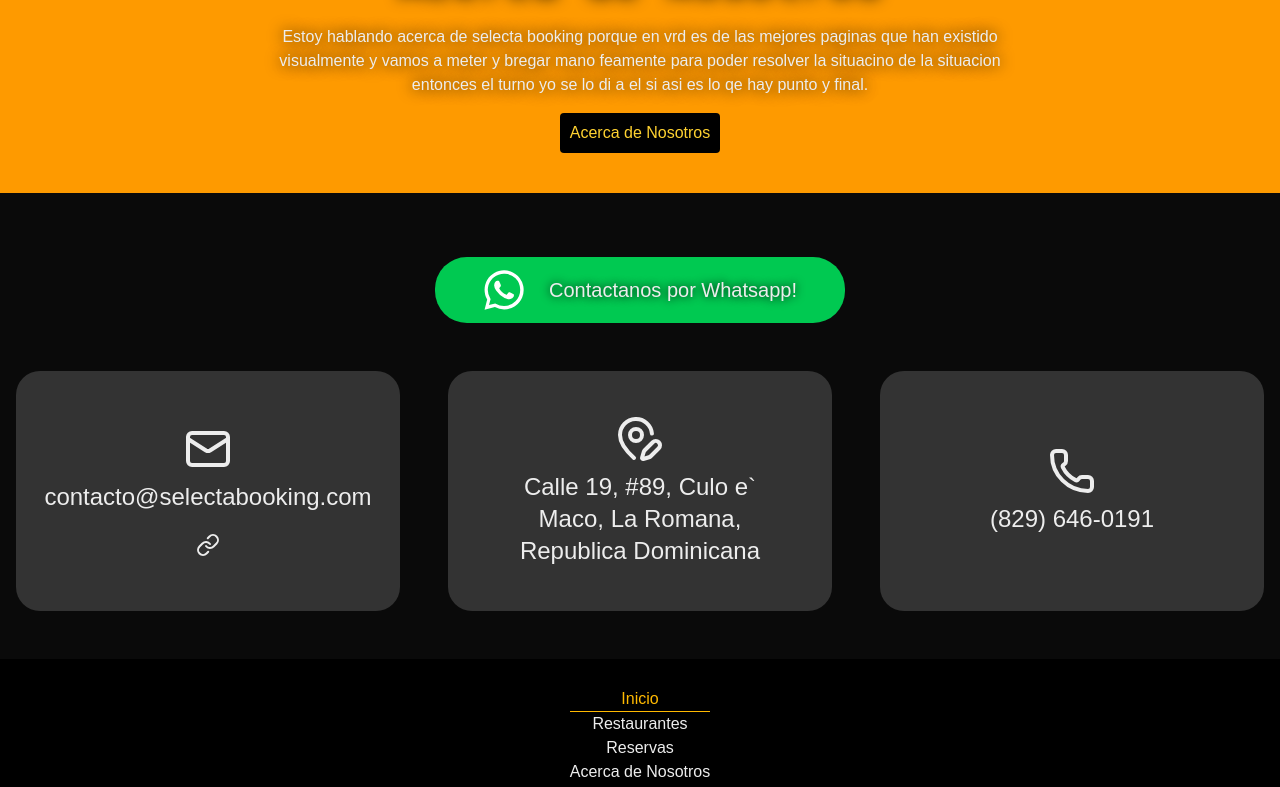
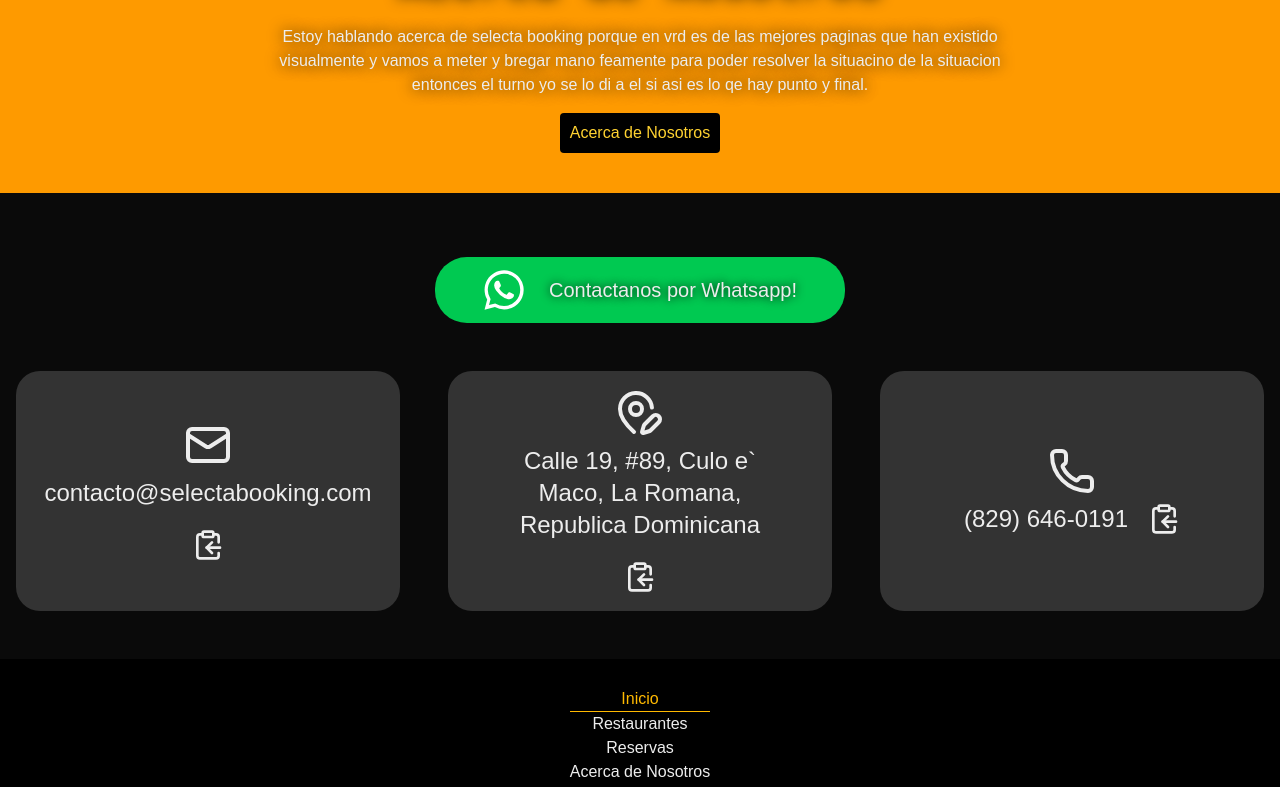
Before and after one commit to Yenser1/selecta-booking-oficial, a Next.js app: page / in a window 1280 px wide. Shown: the part 2008-2795 px from the top of the page. Built offline with nearby package versions, Linux system fonts and the light colour scheme; a web font is replaced by a local one.

Commit message:
nice changes and whatsapp changes

```diff
--- a/src/app/AcercaDeNosotros/page.jsx
+++ b/src/app/AcercaDeNosotros/page.jsx
@@ -5,14 +5,14 @@
         <section>
             <h1 className="heading text-center">Acerca de Nosotros</h1>
             <div
-                className="w-full flex items-center justify-center flex-wrap"
+                className="w-full flex items-center justify-center flex-wrap mt-12"
                 style={{
                     gap: "clamp(10px, 5vw + 1rem, 10rem)",
                 }}
             >
-                <div className="w-96 h-96 bg-amber-200 rounded-4xl">Imagen</div>
-                <div className="w-96 h-96 bg-blue-200">
-                    <p>
+                <div className="w-96 h-96 bg-amber-200 rounded-4xl"></div>
+                <div className="w-96 h-96 flex justify-center items-center">
+                    <p className="text-justify">
                         Lorem ipsum dolor sit amet consectetur adipisicing elit. Optio nobis blanditiis labore molestiae adipisci dolores quos, impedit nostrum, odio deserunt doloribus quod velit
                         recusandae placeat ab cum eos quas error.
                     </p>
@@ -24,15 +24,15 @@
                     gap: "clamp(10px, 5vw + 1rem, 10rem)",
                 }}
             >
-                <div className="w-96 h-96 bg-blue-200">
+                <div className="w-96 h-96 flex justify-center items-center">
                     <p>
                         Lorem ipsum dolor sit amet consectetur adipisicing elit. Optio nobis blanditiis labore molestiae adipisci dolores quos, impedit nostrum, odio deserunt doloribus quod velit
                         recusandae placeat ab cum eos quas error.
                     </p>
                 </div>
-                <div className="w-96 h-96 bg-amber-200 rounded-4xl">Imagen</div>
+                <div className="w-96 h-96 bg-amber-200 rounded-4xl"></div>
             </div>
-            <p className="mt-20 text-center">
+            <p className="mt-20 text-center px-[10vw]">
                 Lorem ipsum dolor sit amet consectetur adipisicing elit. Omnis natus magnam sint ducimus voluptatum voluptates perferendis, deleniti dicta pariatur alias, harum doloremque voluptatem.
                 Eos iste, repellat est voluptatum corrupti mollitia.
             </p>
--- a/src/app/CONST/restuarants.js
+++ b/src/app/CONST/restuarants.js
@@ -76,16 +76,5 @@
         descripcionLarga:
             "Lorem ipsum dolor sit amet consectetur, adipisicing elit. Odio nesciunt vel alias iure sed excepturi, placeat molestiae libero veritatis id. Modi fugit corporis aperiam! Rem aliquid a hic iure atque.Lorem ipsum dolor sit amet consectetur, adipisicing elit. Odio nesciunt vel alias iure sed excepturi, placeat molestiae libero veritatis id. Modi fugit corporis aperiam! Rem aliquid a hic iure atque.Lorem ipsum dolor sit amet consectetur, adipisicing elit. Odio nesciunt vel alias iure sed excepturi, placeat molestiae libero veritatis id. Modi fugit corporis aperiam! Rem aliquid a hic iure atque.`",
     },
-    {
-        name: "Restaurante 8",
-        id: 8,
-        descripcion: "descripcion de la 2 la 2 tiene una descripcion muy descriptiva para descripcionar la descripcion que debe ser descrita porque sinceramente aaa",
-        estilo: 2,
-        imgURL: "/Restaurantes/8.webp",
-        link: "/Restaurante8",
-        handleLink: "Restaurante",
-        descripcionLarga:
-            "Lorem ipsum dolor sit amet consectetur, adipisicing elit. Odio nesciunt vel alias iure sed excepturi, placeat molestiae libero veritatis id. Modi fugit corporis aperiam! Rem aliquid a hic iure atque.Lorem ipsum dolor sit amet consectetur, adipisicing elit. Odio nesciunt vel alias iure sed excepturi, placeat molestiae libero veritatis id. Modi fugit corporis aperiam! Rem aliquid a hic iure atque.Lorem ipsum dolor sit amet consectetur, adipisicing elit. Odio nesciunt vel alias iure sed excepturi, placeat molestiae libero veritatis id. Modi fugit corporis aperiam! Rem aliquid a hic iure atque.`",
-    },
 ];
 export default RESTAURANT;
--- a/src/app/Components/ContactanosGrid.js
+++ b/src/app/Components/ContactanosGrid.js
@@ -1,10 +1,10 @@
 "use client";
 import Link from "next/link";
-import { Mail, Phone, LocationEdit, LinkIcon } from "lucide-react";
+import { Mail, Phone, LocationEdit, ClipboardCopy } from "lucide-react";
 
 function ContactUsGrid() {
     return (
-        <section>
+        <section id="contactgrid">
             <div className="flex">
                 <div className="flex justify-center w-full mt-6">
                     <Link
@@ -32,9 +32,9 @@
                     <Mail className="w-12 h-12 " />
                     <div className="flex items-center gap-5 flex-wrap justify-center">
                         <p className="text-2xl">contacto@selectabooking.com</p>
-                        <LinkIcon
-                            className="hover:scale-110 transition-all duration-300 cursor-pointer"
-                            onClick={(elemento) =>
+                        <ClipboardCopy
+                            className="hover:scale-110 transition-all duration-300 cursor-pointer w-8 h-8"
+                            onClick={() =>
                                 navigator.clipboard
                                     .writeText("contacto@selectabooking.com")
                                     .then(() => {
@@ -48,13 +48,42 @@
                         />
                     </div>
                 </div>
-                <div className="hover:text-amber-400 flex flex-col gap-2 justify-center items-center bg-[#333] min-w-96 w-[30vw] max-w-lg h-60 rounded-3xl hover:-translate-y-1 transition-all duration-150 px-10 text-center">
+                <div className="contenedor hover:text-amber-400 flex flex-col gap-2 justify-center items-center bg-[#333] min-w-96 w-[30vw] max-w-lg h-60 rounded-3xl hover:-translate-y-1 transition-all duration-150 px-10 text-center">
                     <LocationEdit className="w-12 h-12" />
-                    <p className="text-2xl">Calle 19, #89, Culo e` Maco, La Romana, Republica Dominicana</p>
+                    <div className="flex items-center gap-5 flex-wrap justify-center">
+                        <p className="text-2xl">Calle 19, #89, Culo e` Maco, La Romana, Republica Dominicana</p>
+                        <ClipboardCopy
+                            className="hover:scale-110 transition-all duration-300 cursor-pointer w-8 h-8"
+                            onClick={() =>
+                                navigator.clipboard
+                                    .writeText("Calle 19, #89, Culo e` Maco, La Romana, Republica Dominicana")
+                                    .then(() => {})
+                                    .catch((err) => {
+                                        console.error("Failed to copy text: ", err);
+                                    })
+                            }
+                        />
+                    </div>
                 </div>
                 <div className="hover:text-amber-400 flex flex-col gap-2 justify-center items-center bg-[#333] min-w-96 w-[30vw] max-w-lg h-60 rounded-3xl hover:-translate-y-1 transition-all duration-150 px-10 text-center">
                     <Phone className="w-12 h-12" />
-                    <p className="text-2xl">(829) 646-0191</p>
+                    <div className="flex items-center gap-5 flex-wrap justify-center">
+                        <p className="text-2xl">(829) 646-0191</p>
+                        <ClipboardCopy
+                            className="hover:scale-110 transition-all duration-300 cursor-pointer w-8 h-8"
+                            onClick={() =>
+                                navigator.clipboard
+                                    .writeText("8296460191")
+                                    .then(() => {
+                                        // Optional: Provide feedback to the user
+                                        alert("Copied the text");
+                                    })
+                                    .catch((err) => {
+                                        console.error("Failed to copy text: ", err);
+                                    })
+                            }
+                        />
+                    </div>
                 </div>
             </div>
         </section>
--- a/src/app/Components/ResBox.js
+++ b/src/app/Components/ResBox.js
@@ -39,7 +39,7 @@
                                 Leer mas
                             </motion.button>
                         </Link>
-                        <Link href={`${link}`}>
+                        <Link href={`https://wa.link/3b0fmf`} target="blank">
                             <motion.button
                                 whileHover={{ scale: 1.1 }}
                                 transition={{ ease: "linear", duration: 0.1 }}
--- a/src/app/Reservas/page.jsx
+++ /dev/null
@@ -1,15 +0,0 @@
-function Reservas() {
-    return (
-        <section className="w-full flex justify-center">
-            <div
-                className=" bg-amber-400 px-4 flex justify-center rounded-3xl"
-                style={{
-                    width: "clamp(500px, 50vw, 1000px)",
-                }}
-            >
-                <h1 className="heading">Realizar Reserva</h1>
-            </div>
-        </section>
-    );
-}
-export default Reservas;
--- a/src/app/page.jsx
+++ b/src/app/page.jsx
@@ -31,7 +31,8 @@
             <section className="w-full flex flex-col justify-center items-center py-10 bg-amber-500 ">
                 <h1 className={`${robotoBold.className} heading text-center`}>Reserva Totalmente gratis</h1>
                 <Link
-                    href={"/Reservas"}
+                    href={"https://wa.link/3b0fmf"}
+                    target="blank"
                     className="p-2 px-2.5 bg-black text-center border-2 rounded-sm border-none cursor-pointer mt-4 text-amber-300 hover:scale-105 hover:-skew-2 transition-all duration-150"
                 >
                     Reservar Ahora
```
